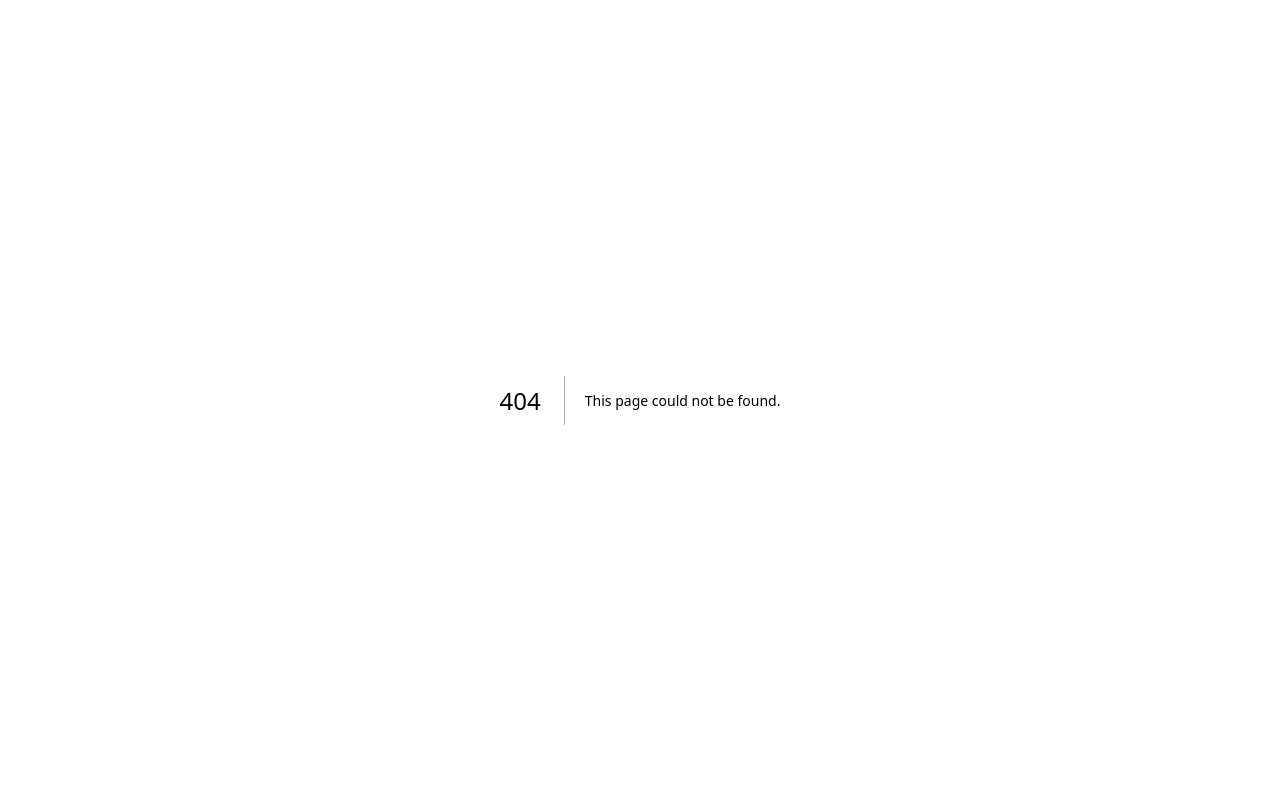
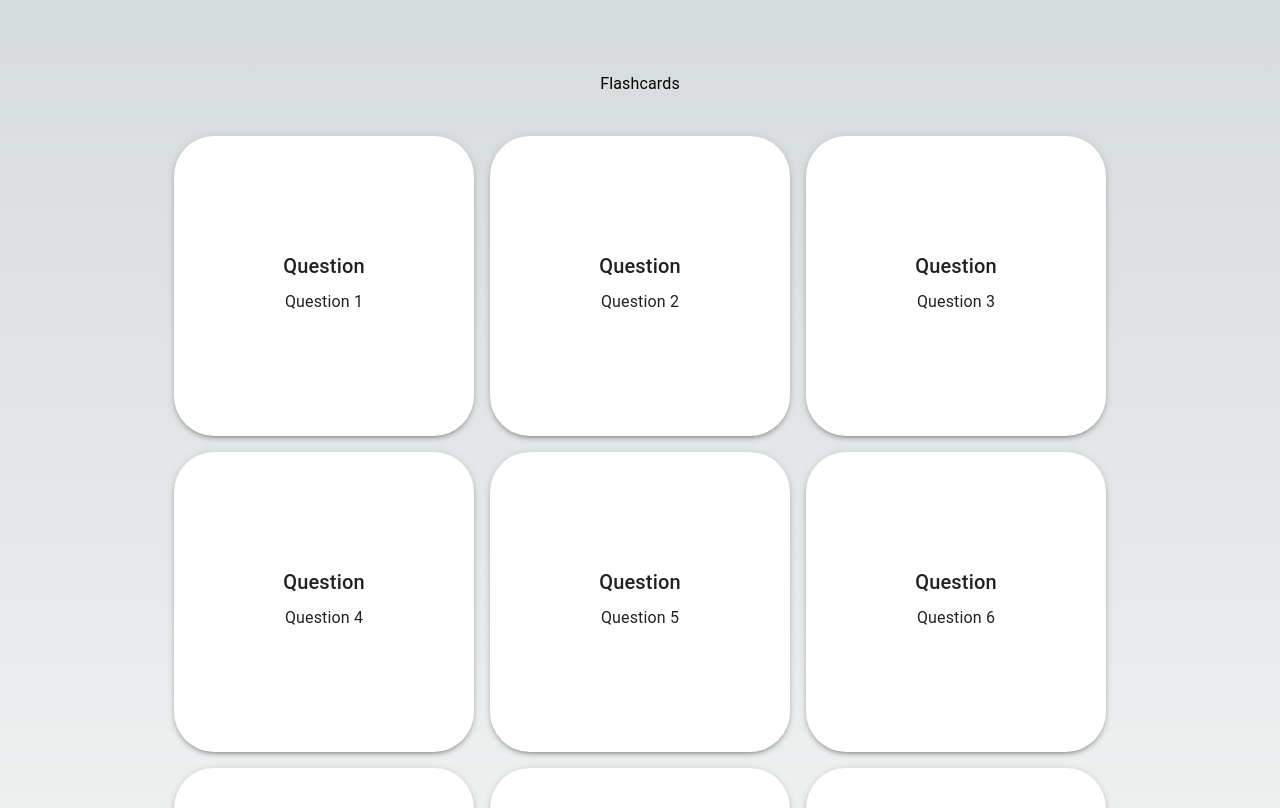
Before and after one commit to JessiP23/flashcard, a Next.js app: page /music-flashcard in a window 1280 px wide. Before the commit this address had no page. Shown: the top 808 px of the page. Built offline with nearby package versions, Linux system fonts and the light colour scheme.

Commit message:
flashcards added for music subject

```diff
--- a/app/flashcard/page.js
+++ b/app/flashcard/page.js
@@ -1,7 +1,7 @@
 'use client'
 
 import { useUser } from "@clerk/nextjs"
-import { useState } from "react"
+import { useEffect, useState } from "react"
 import { useSearchParams } from "next/navigation"
 import { setDoc, collection, doc } from "firebase/firestore"
 import { Card, CardActionArea, CardContent, Container, Grid, Typography, Box } from "@mui/material"
--- /dev/null
+++ b/app/music-flashcard/flashcard.css
@@ -0,0 +1,40 @@
+.flashcard-container {
+    display: flex;
+    flex-wrap: wrap;
+    gap: 16px;
+    justify-content: center;
+  }
+
+  .flashcard {
+    width: 150px;
+    height: 200px;
+    perspective: 1000px;
+    cursor: pointer;
+  }
+
+  .flashcard-inner {
+    position: relative;
+    width: 100%;
+    height: 100%;
+    transition: transform 0.6s;
+    transform-style: preserve-3d;
+  }
+
+  .flashcard-flip {
+    transform: rotateY(180deg);
+  }
+
+  .flashcard-front, .flashcard-back {
+    position: absolute;
+    width: 100%;
+    height: 100%;
+    backface-visibility: hidden;
+  }
+
+  .flashcard-back {
+    transform: rotateY(180deg);
+    display: flex;
+    align-items: center;
+    justify-content: center;
+    background-color: #f0f0f0;
+  }
--- /dev/null
+++ b/app/music-flashcard/page.js
@@ -0,0 +1,84 @@
+'use client';
+import React, { useState } from 'react';
+import { Container, Box, Card, CardContent, Typography } from '@mui/material';
+import './flashcard.css';
+
+const FlashcardPage = () => {
+  const [showBack, setShowBack] = useState({});
+
+  const flashcards = [
+    { question: 'Question 1', answer: 'Answer 1' },
+    { question: 'Question 2', answer: 'Answer 2' },
+    { question: 'Question 3', answer: 'Answer 3' },
+    { question: 'Question 4', answer: 'Answer 1' },
+    { question: 'Question 5', answer: 'Answer 2' },
+    { question: 'Question 6', answer: 'Answer 3' },
+    { question: 'Question 7', answer: 'Answer 1' },
+    { question: 'Question 8', answer: 'Answer 2' },
+    { question: 'Question 9', answer: 'Answer 3' },
+    { question: 'Question 10', answer: 'Answer 3' },
+  ];
+
+  const handleCardClick = (index) => {
+    setShowBack((prev) => ({ ...prev, [index]: !prev[index] }));
+  };
+
+  return (
+    <Container>
+      <Box display='flex' flexDirection='column' alignItems="center" mt={4}>
+        <Typography sx={{ py: 5 }}>Flashcards</Typography>
+        <Box
+          display="flex"
+          flexWrap="wrap"
+          gap={2}
+          justifyContent="center"
+        >
+          {flashcards.map((card, index) => (
+            <Card
+              key={index}
+              onClick={() => handleCardClick(index)}
+              sx={{
+                cursor: 'pointer',
+                boxShadow: 3,
+                transition: '0.3s',
+                '&:hover': { boxShadow: 6 },
+                height: '300px',
+                width: '300px',
+                display: 'flex',
+                flexDirection: 'column',
+                alignItems: 'center',
+                justifyContent: 'center',
+                borderRadius: "40px"
+              }}
+            >
+              <CardContent
+                sx={{
+                  overflowY: 'auto',
+                  flexGrow: 1,
+                  display: 'flex',
+                  flexDirection: 'column',
+                  alignItems: 'center',
+                  justifyContent: 'center',
+                }}
+              >
+                {showBack[index] ? (
+                  <>
+                    <Typography variant="h6" sx={{ mb: 1 }}>Answer</Typography>
+                    <Typography variant="body1">{card.answer}</Typography>
+                  </>
+                ) : (
+                  <>
+                    <Typography variant="h6" sx={{ mb: 1 }}>Question</Typography>
+                    <Typography variant="body1">{card.question}</Typography>
+                  </>
+                )}
+              </CardContent>
+            </Card>
+          ))}
+        </Box>
+      </Box>
+    </Container>
+  );
+};
+
+export default FlashcardPage;
--- a/app/page.js
+++ b/app/page.js
@@ -17,6 +17,7 @@ import algorithm from './public/images/algorithm.jpg'
 import algebra from './public/images/algebra.jpg'
 import biology from './public/images/biology.jpg'
 import war from './public/images/war.jpg'
+import Link from 'next/link';
 
 
 // Dynamically import Clerk components
@@ -147,10 +148,12 @@ export default function Home() {
             </Box>
           </Grid>
           <Grid item xs={12} sm={6} md={4}>
-            <Box textAlign="center">
-              <Image src={algorithm} alt="Feature 1" width={300} height={300} style={{ marginBottom: '16px' }} />
-              <Typography variant="h6">Algorithms</Typography>
-            </Box>
+            <Link href='/music-flashcard'>
+              <Box textAlign="center" style={{ cursor: 'pointer' }}>
+                <Image src={algorithm} alt="Feature 1" width={300} height={300} style={{ marginBottom: '16px' }} />
+                <Typography variant="h6">Algorithms</Typography>
+              </Box>
+            </Link>
           </Grid>
           <Grid item xs={12} sm={6} md={4}>
             <Box textAlign="center">
```
